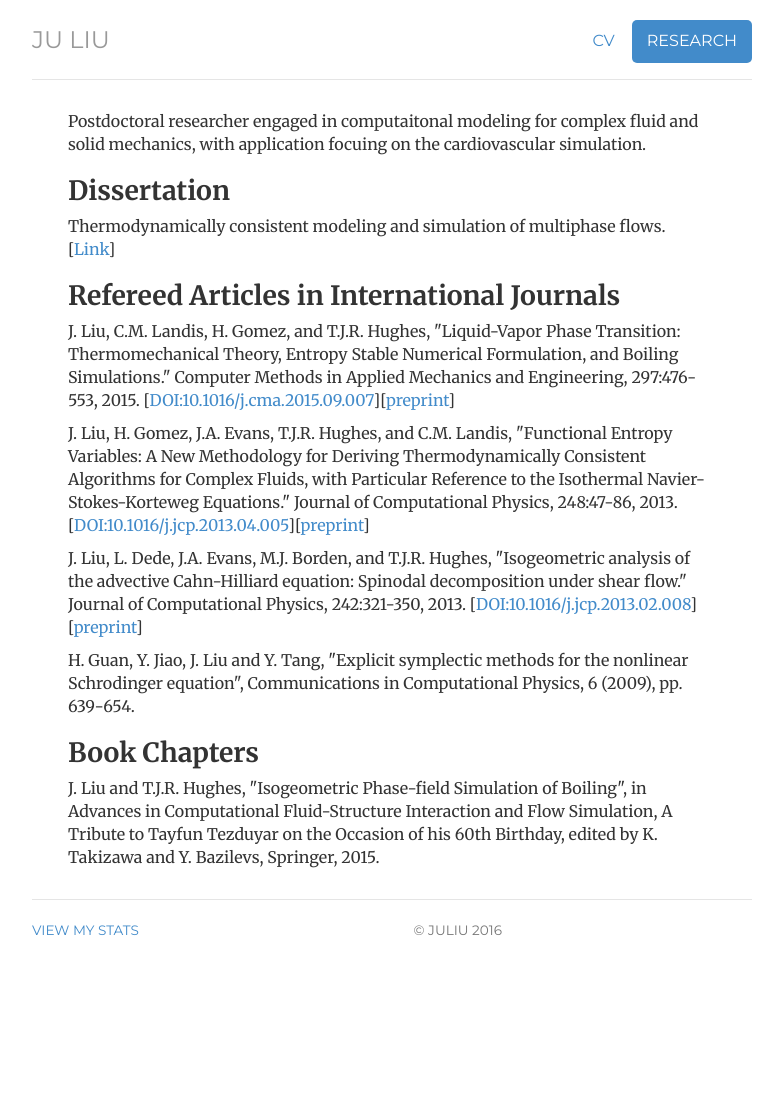
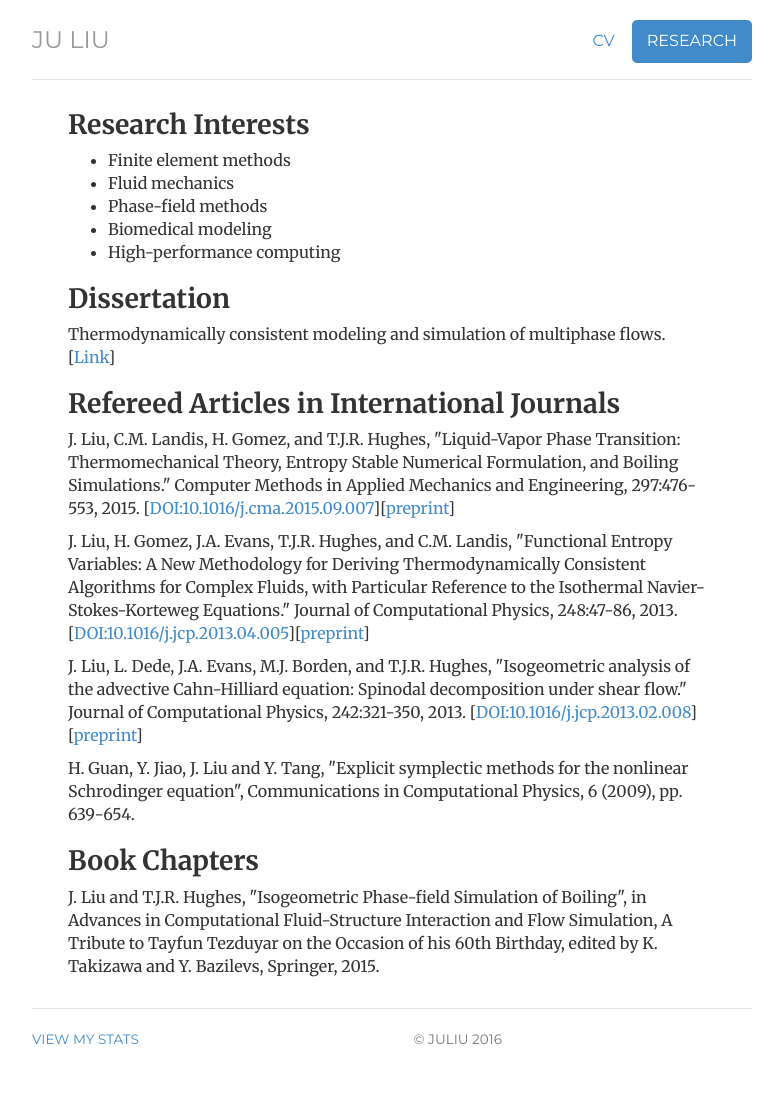
Before and after one commit to ju-liu/ju-liu.github.io, a Jekyll site: the page built from research/index.html, in a window 1280 px wide. Shown: the whole page, without its empty margins (248-1031 px from the left). Built offline with Jekyll 4.4.1, drawn with Linux system fonts in a browser that asks for light colours; nearby versions of some CDN libraries; library files that are not in the unit come from our copies; comment, search, counter and statistics services are not loaded; before the commit the page ends 992 px from its top, so only the background shows below that.

Commit message:
in re int

```diff
--- a/research/index.html
+++ b/research/index.html
@@ -7,9 +7,14 @@ research: active
 description: Current Publication for Dr. Ju Liu
 ---
 <div class="cv">
-  <p>Postdoctoral researcher engaged in computaitonal modeling for
-  complex fluid and solid mechanics, with application focuing on the
-  cardiovascular simulation.</p>
+  <h2>Research Interests</h2>
+  <ul>
+    <li>Finite element methods</li>
+    <li>Fluid mechanics</li>
+    <li>Phase-field methods</li>
+    <li>Biomedical modeling</li>
+    <li>High-performance computing</li>
+  </ul>
 
   <h2>Dissertation</h2>
   <p>Thermodynamically consistent modeling and simulation of multiphase flows. [<a href="https://repositories.lib.utexas.edu/handle/2152/28353" title="Thermodynamically consistent modeling and simulation of multiphase flows">Link</a>]</p>
```
